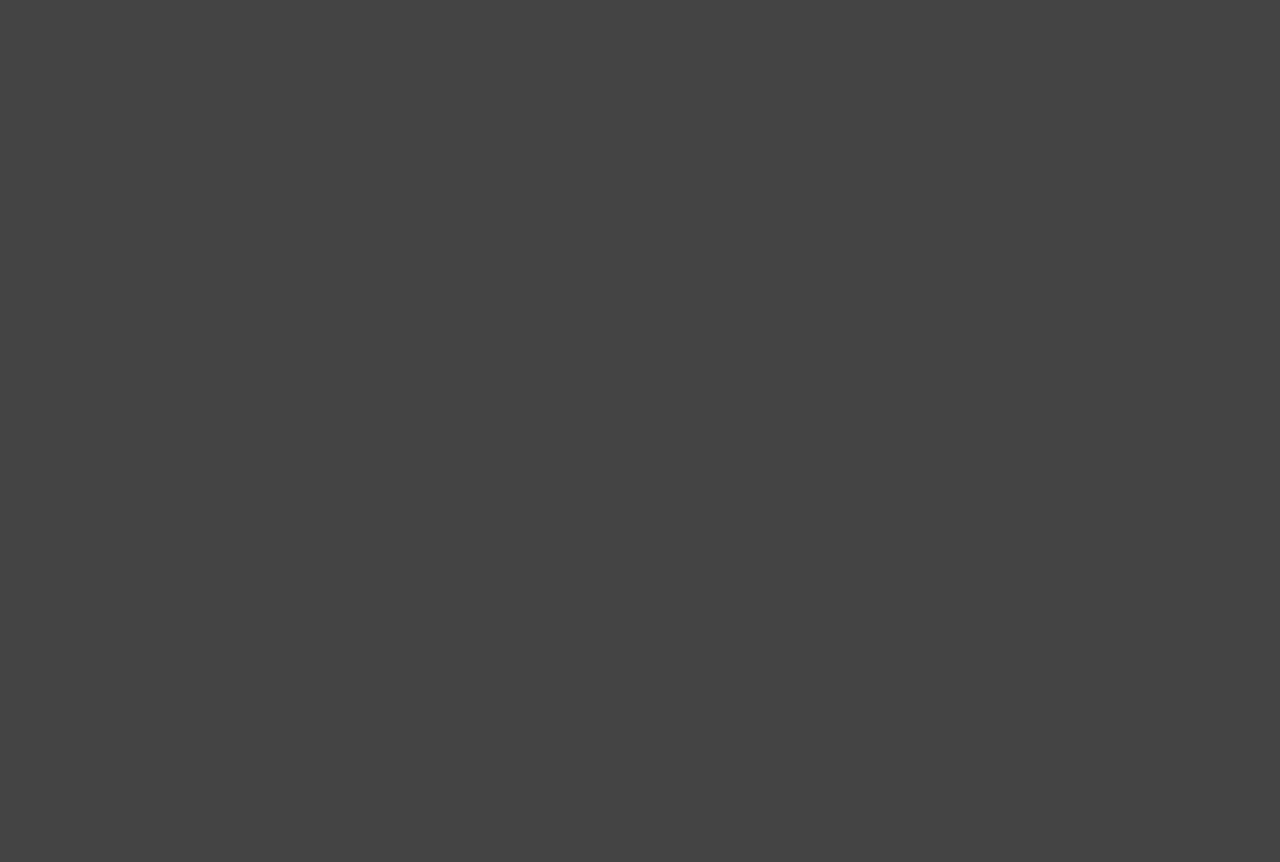
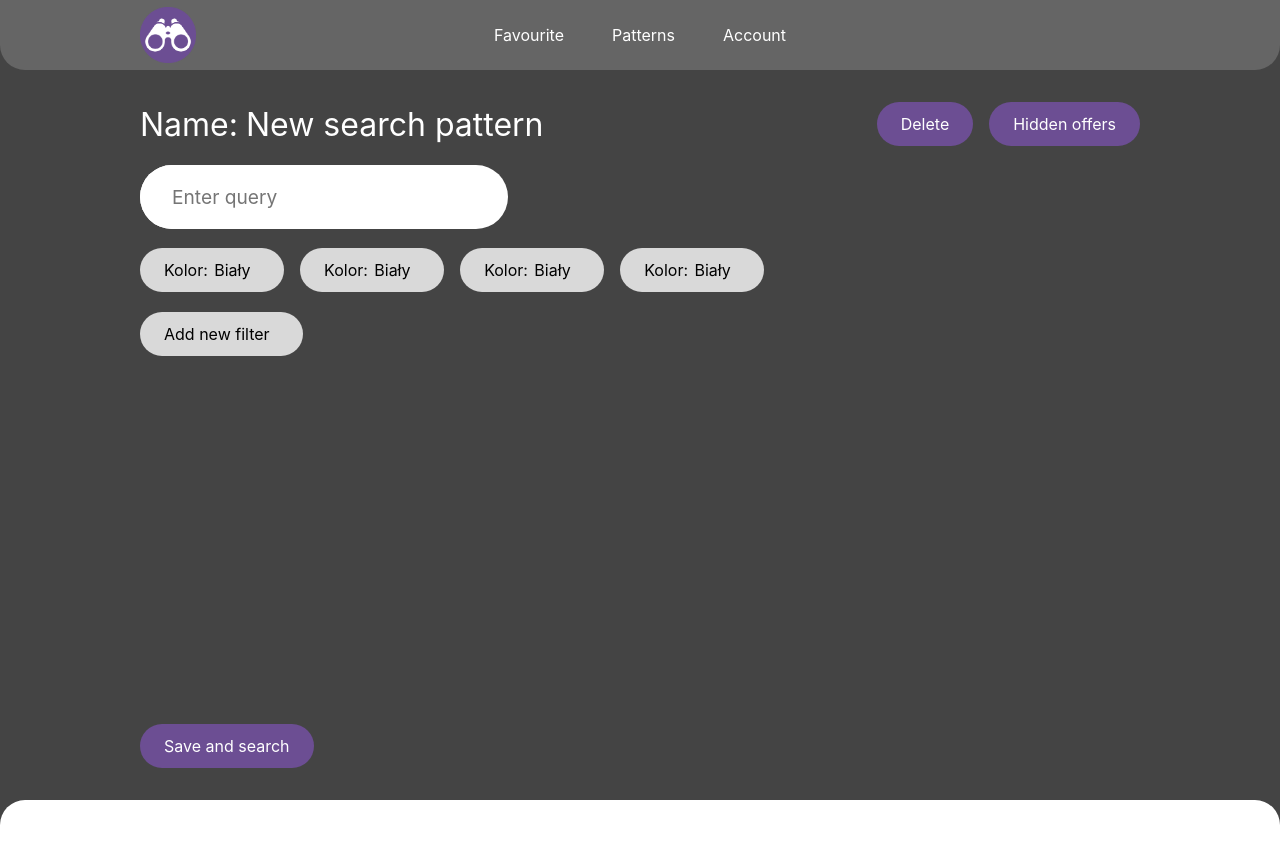
Before and after one commit to francus11/bidder, a React (Vite) app in the folder react/: page /new-pattern in a window 1280 px wide. Before the commit this address had no page. Shown: the top 862 px of the page. Built offline with nearby package versions, Linux system fonts and the light colour scheme.

Commit message:
Add new-pattern page

```diff
--- a/react/index.html
+++ b/react/index.html
@@ -4,6 +4,8 @@
     <meta charset="UTF-8" />
     <link rel="icon" type="image/svg+xml" href="/vite.svg" />
     <meta name="viewport" content="width=device-width, initial-scale=1.0" />
+<link rel="stylesheet" type="text/css" href="/public/fontello/css/fontello.css">
+
     <title>Vite + React</title>
   </head>
   <body>
--- a/react/src/components/CommonButton.jsx
+++ b/react/src/components/CommonButton.jsx
@@ -3,7 +3,7 @@ import PropTypes from "prop-types";
 import "../styles/components/CommonButton.scss";
 
 function CommonButton({ children, onClick, className }) {
-    const buttonClassName = `common-button ${className}`;
+    const buttonClassName = className ? `common-button ${className}` : 'common-button';
 
     return (
         <div className={buttonClassName} onClick={onClick}>
--- /dev/null
+++ b/react/src/components/FilterButton.jsx
@@ -0,0 +1,15 @@
+import CommonButton from "./CommonButton";
+import "../styles/components/FilterButton.scss";
+
+function FilterButton() {
+    return (
+        <CommonButton className={"filter-button"}>
+            <div className="filter-type">Kolor</div>
+            <div className="separator">:</div>
+            <div className="filter-value">Biały</div>
+            <i className="icon-minus"></i>
+        </CommonButton>
+    );
+}
+
+export default FilterButton;
--- a/react/src/main.jsx
+++ b/react/src/main.jsx
@@ -5,6 +5,7 @@ import MainPage from "./pages/MainPage.jsx";
 import Patterns  from "./pages/PatternsPage.jsx";
 import LoginPage from "./pages/LoginPage.jsx";
 import RegisterPage from "./pages/RegisterPage.jsx";
+import NewPatternPage from "./pages/NewPatternPage.jsx";
 
 ReactDOM.createRoot(document.querySelector("body")).render(
     <React.StrictMode>
@@ -14,6 +15,7 @@ ReactDOM.createRoot(document.querySelector("body")).render(
                 <Route path="/patterns" Component={Patterns}></Route>
                 <Route path="/login" Component={LoginPage}></Route>
                 <Route path="/register" Component={RegisterPage}></Route>
+                <Route path="/new-pattern" Component={NewPatternPage}></Route>
             </Routes>
         </BrowserRouter>
     </React.StrictMode>
--- /dev/null
+++ b/react/src/pages/NewPatternPage.jsx
@@ -0,0 +1,55 @@
+import CommonButton from "../components/CommonButton";
+import FilterButton from "../components/FilterButton";
+import Layout from "../components/Layout";
+import "../styles/pages/NewPatternPage.scss";
+
+function NewPatternPage() {
+    return (
+        <Layout mainClass={"new-pattern-page"}>
+            <div id="filters-header">
+                <div id="pattern-name">
+                    <div>Name: </div>
+                    <input
+                        type="text"
+                        name="title"
+                        autoFocus
+                        value="New search pattern"
+                    />
+                </div>
+                <div id="buttons">
+                    <CommonButton>Delete</CommonButton>
+                    <CommonButton>Hidden offers</CommonButton>
+                </div>
+            </div>
+            <div id="enter-query">
+                <input
+                    id="query-input"
+                    type="text"
+                    name="query"
+                    placeholder="Enter query"
+                />
+                <i
+                    onClick="searchIconClicked()"
+                    type="button"
+                    className="icon-search"
+                ></i>
+            </div>
+            <div id="filters">
+                <FilterButton></FilterButton>
+                <FilterButton></FilterButton>
+                <FilterButton></FilterButton>
+                <FilterButton></FilterButton>
+            </div>
+            <CommonButton className={"filter-button"}>
+                <div>Add new filter</div>
+                <i className="icon-plus-1"></i>
+            </CommonButton>
+            {/* <div onclick="test()" id="save-button" class="common-button">Save and search</div> */}
+            <CommonButton className={"save-button"}>
+                Save and search
+            </CommonButton>
+        </Layout>
+    );
+}
+
+export default NewPatternPage;
--- /dev/null
+++ b/react/src/styles/components/FilterButton.scss
@@ -0,0 +1,24 @@
+@use "../partials/variables";
+
+.filter-button {
+    background-color: #D9D9D9;
+    color: black;
+    transition: background-color, color 0.25s ease;
+
+    &:hover {
+        background-color: variables.$theme-first-color;
+        color:white;
+    }
+
+    i {
+        margin-left: 0.6rem;
+    }
+
+    i::before {
+        margin: 0;
+    }
+
+    .separator {
+        margin-right: 0.4rem;
+    }
+}
--- a/react/src/styles/components/Layout.scss
+++ b/react/src/styles/components/Layout.scss
@@ -14,7 +14,7 @@ body {
 main {
     width: 1000px;
     display: flex;
-    justify-content: stretch;
+    justify-content: start;
     flex: 1 0 auto;
-    align-items: center;
+    align-items: start;
 }
--- a/react/src/styles/modules/_login-register.scss
+++ b/react/src/styles/modules/_login-register.scss
@@ -13,24 +13,24 @@ form {
     padding: 2em;
     width: 500px;
     border-radius: 25px;
-}
+    input,
+    button {
+        height: 3em;
+        border-radius: 1.5em;
+        font-family: variables.$default-font;
+        font-size: 1.5em;
+        border: none;
+    }
 
-.form-title {
-    font-size: 2.5rem;
-    color: white;
-    margin-left: 2rem;
+    .form-title {
+        font-size: 2.5rem;
+        color: white;
+        margin-left: 2rem;
+    }
 }
 
 input,
-button {
-    height: 3em;
-    border-radius: 1.5em;
-    font-family: variables.$default-font;
-    font-size: 1.5em;
-    border: none;
-}
-
-input, a > input {
+a > input {
     padding: 0 2rem;
     &:focus {
         outline: none;
@@ -40,7 +40,8 @@ input, a > input {
 .form-buttons {
     display: flex;
     column-gap: 2em;
-    button, > a {
+    button,
+    > a {
         flex: 1;
         button {
             width: 100%;
--- /dev/null
+++ b/react/src/styles/pages/NewPatternPage.scss
@@ -0,0 +1,73 @@
+.new-pattern-page {
+    row-gap: 1.2rem;
+
+    #filters-header {
+        width: 100%;
+        display: flex;
+        justify-content: space-between;
+
+        #buttons {
+            display: flex;
+            gap: 1rem;
+        }
+
+        #pattern-name {
+            display: flex;
+            align-items: center;
+            font-size: 2rem;
+            color: white;
+            gap: 0.5rem;
+
+            div {
+                display: flex;
+                align-items: center;
+            }
+
+            input {
+                background-color: inherit;
+                border: none;
+                color: white;
+                font-size: 2rem;
+                padding: 0;
+                font-family: inherit;
+            }
+        }
+    }
+
+    #enter-query {
+        min-width: 320px;
+        max-width: 100%;
+        background-color: white;
+        height: 4rem;
+        border-radius: 2rem;
+
+        input {
+            height: 4rem;
+            font-family: inherit;
+            font-size: 1.2rem;
+            border: none;
+            padding: 0;
+            padding-left: 2rem;
+            min-width: 320px;
+            max-width: 100%;
+            border-radius: 2em;
+        }
+
+        i {
+            color: black;
+            padding-right: 1rem;
+        }
+    }
+
+    #filters {
+        display: flex;
+        flex-wrap: wrap;
+        width: 75%;
+        gap: 0.6rem 1rem;
+        justify-content: start;
+    }
+
+    .save-button {
+        margin-top: auto;
+    }
+}
```
